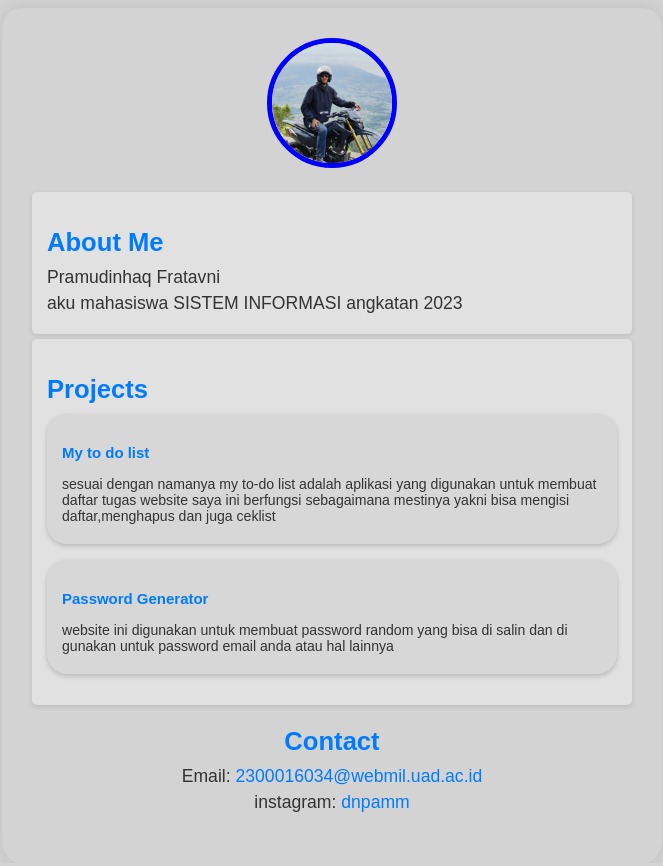
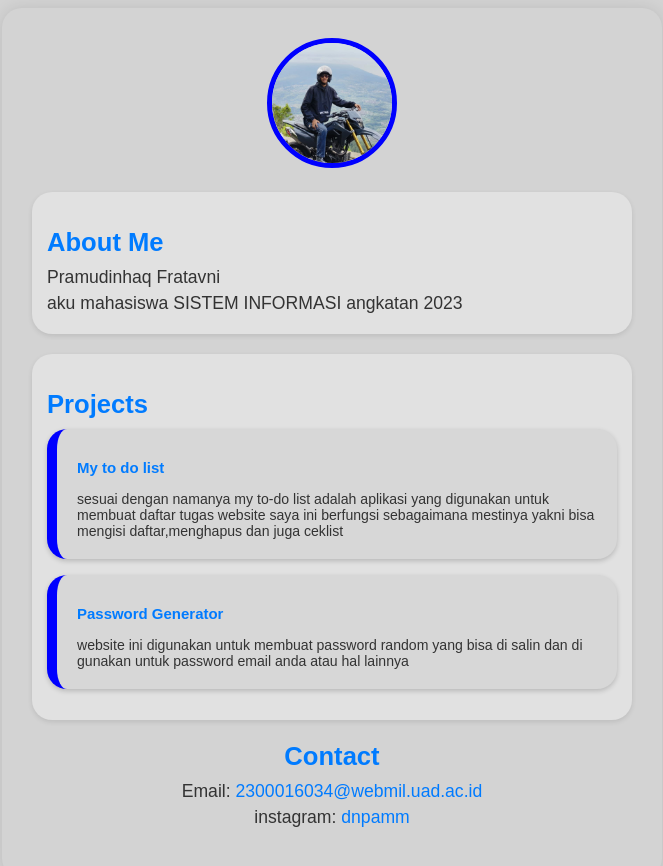
Before and after one commit to pramudin17/praktikum-3, a plain HTML site: page index.html in a window 1280 px wide. Shown: the whole page, without its empty margins (308-971 px from the left). Drawn offline with Linux system fonts and the light colour scheme.

Commit message:
Update style.css

```diff
--- a/style.css
+++ b/style.css
@@ -73,8 +73,8 @@ p {
 .about-me {
   background-color: rgb(225, 225, 225);
   padding: 15px;
-  border-radius: 5px;
-  margin-bottom: 5px;
+  border-radius: 20px;
+  margin-bottom: 20px;
   text-align: left;
   box-shadow: 0 2px 5px rgba(0, 0, 0, 0.1);
 }
@@ -83,7 +83,7 @@ p {
   background-color: rgb(225, 225, 225);
   color: #007bff;
   padding: 15px;
-  border-radius: 5px;
+  border-radius: 20px;
   margin-bottom: 5px;
   text-align: left;
   box-shadow: 0 2px 5px rgba(0, 0, 0, 0.1);
@@ -98,4 +98,6 @@ p {
   text-align: left;
   box-shadow: 0 2px 5px rgba(0, 0, 0, 0.185);
   font-size: 0.8em;
+  border-left: 10px solid blue;
+  padding-left: 20px;
 }
```
